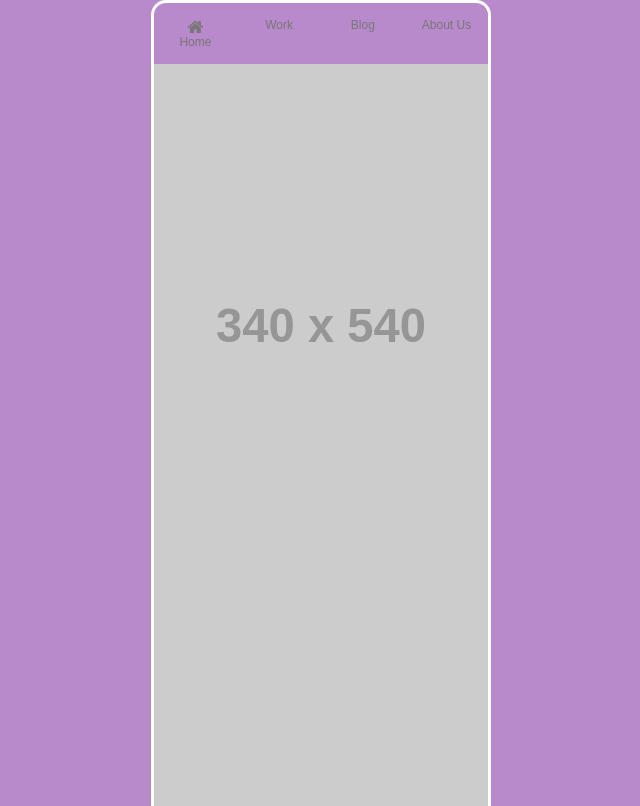
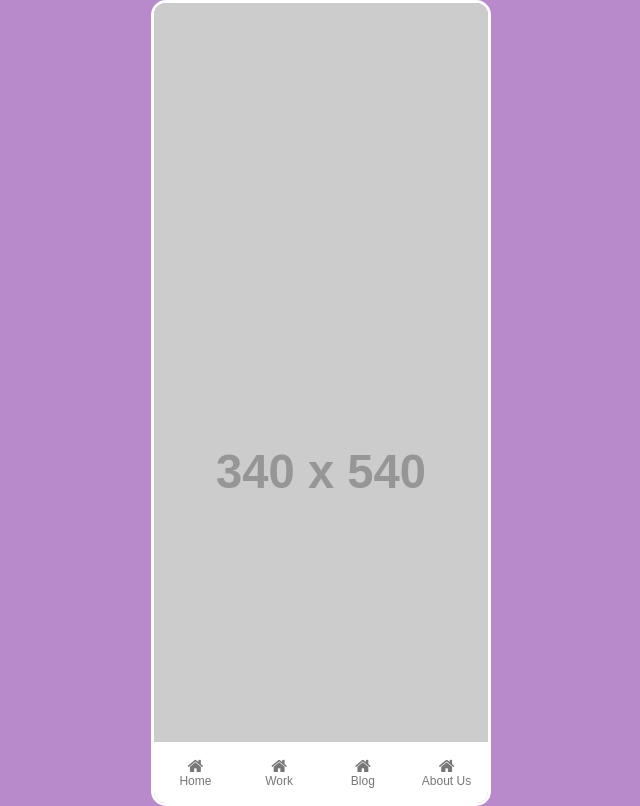
Before and after one commit to psandeepaxioned/mobile-navigation, a plain HTML site: page index.html in a window 1280 px wide. Shown: the top 806 px of the page, without its empty margins (319-959 px from the left). Drawn offline with Linux system fonts and the light colour scheme; placeholder pictures from the web are drawn by us.

Commit message:
navbar and css styling done

```diff
--- a/assets/css/style.css
+++ b/assets/css/style.css
@@ -106,18 +106,20 @@ li {
 /*=================================
   Header styling starts here
 =================================*/
-header{
-  background-color: #b88acb;
+header{  background-color: #b88acb; }
+
+.header{
+  height: 100vh;
+  border: 3px solid #fff;
+  border-radius: 15px;
+  position: relative;
+  overflow: hidden;
   display: flex;
-  align-items: center;
-  justify-content: center;
+  flex-direction: column-reverse;
 }
 
-.header{
-  position: relative;
-  border: 3px solid #fff;
-  border-radius: 15px;
-}
+/* navbar styling started */
+
 nav ul {
   display: flex;
   justify-content: space-between;
@@ -127,29 +129,55 @@ nav li {
   flex-basis: 25%;
   text-align: center;
 }
+
 nav {
   font-size: 12px;
+  background-color: #fff;
 }
+
 nav a {
-  text-transform: capitalize;
-  color: #777777;
   padding: 15px 0;
   display: flex;
   flex-direction: column;
+  color: #777777;
+  text-transform: capitalize;
 }
- .home::before {
+nav a:hover{
+  color: #8e44ad;
+}
+
+.home::before {
   border-radius: 50%;
   content: '\f015';
   font-family: "fontAwesome";
   font-size: 17px;
-  text-align: center;
 }
 
+.work::before {
+  border-radius: 50%;
+  content: '\f015';
+  font-family: "fontAwesome";
+  font-size: 17px;
+}
 
+.blog::before {
+  border-radius: 50%;
+  content: '\f015';
+  font-family: "fontAwesome";
+  font-size: 17px;
+}
 
-
-
-
+.about::before {
+  border-radius: 50%;
+  content: '\f015';
+  font-family: "fontAwesome";
+  font-size: 17px;
+}
+.slider {
+  display: flex;
+  flex-direction: column-reverse;
+}
+/* navbar styling ended */
 /*=================================
   Header styling ends here
 =================================*/
```
